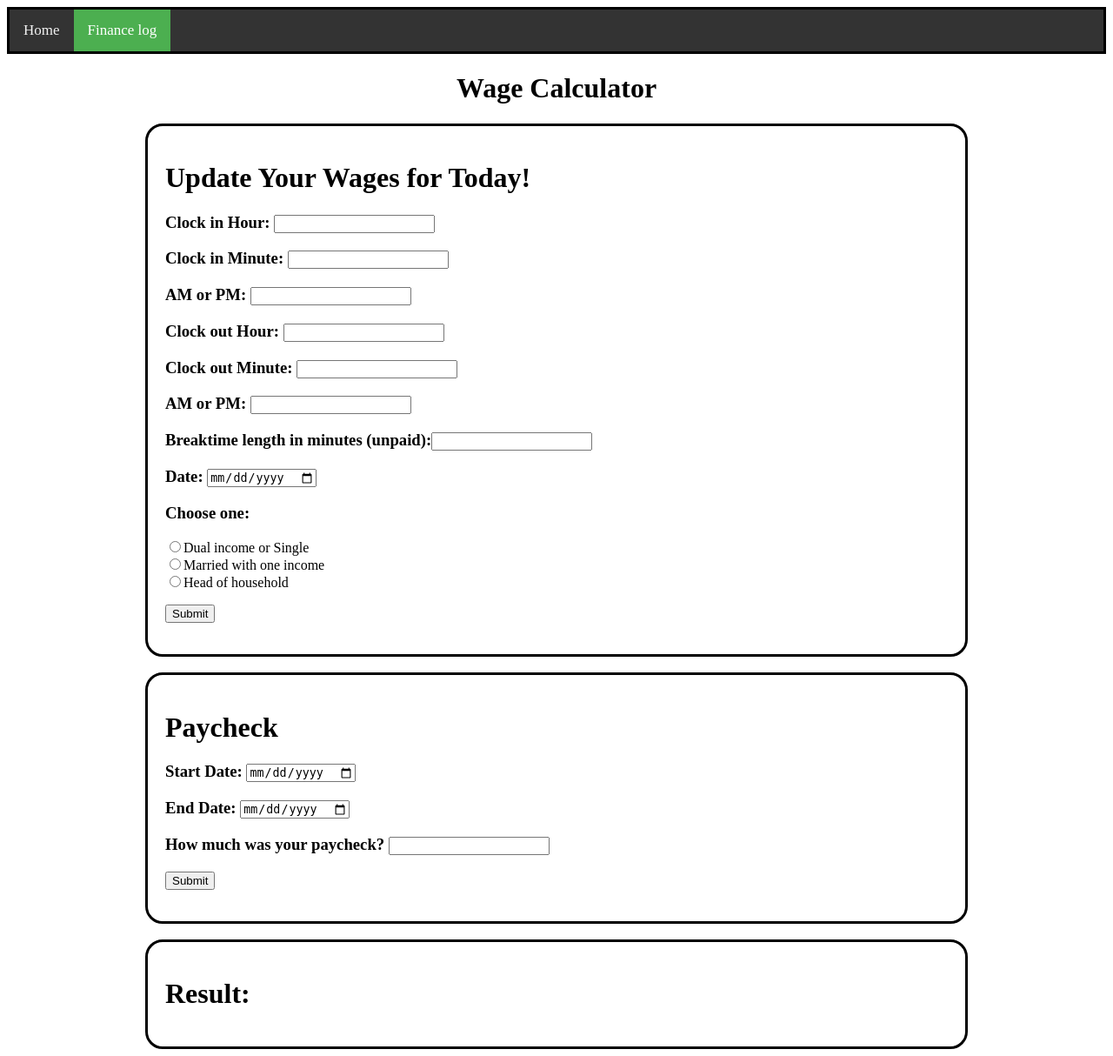
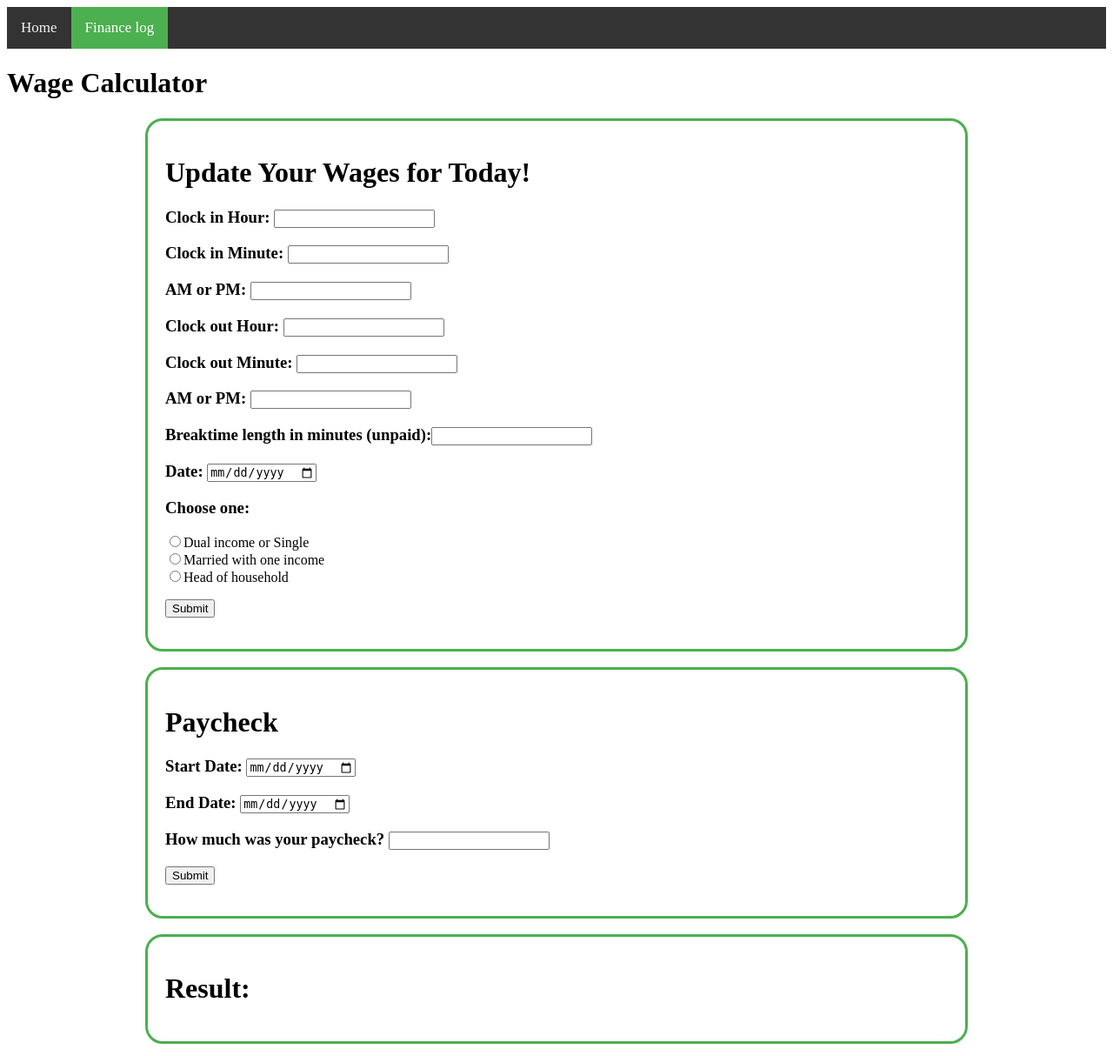
Before and after one commit to eliasd/Wage-Theft-Prevention-Site, a Python web app: template templates/finlog.html in a window 1280 px wide. Shown: the whole page at 87% size. Run offline with Jinja, Linux system fonts and the light colour scheme; the template is opened without the code that fills it: most values are stand-ins (such as "Sample title", 1, 10 or a date in 2020); some libraries are stand-ins or nearby versions; some web fonts are replaced.

Commit message:
finlog css green borders

```diff
--- a/static_files/financial_log_style.css
+++ b/static_files/financial_log_style.css
@@ -1,6 +1,4 @@
 #header{
-  border: 3px solid black;
-  text-align: right;
   font-family: 'Glegoo', serif;
 }
 h1{
@@ -40,7 +38,7 @@
   margin: auto;
 }
 #check_info{
-  border: 3px solid black;
+  border: 3px solid #4CAF50;
   min-width: 900px;
   width: 500px ;
   padding: 20px;
@@ -85,7 +83,7 @@
   display: block;
 }*/
 #pay_checks{
-  border: 3px solid black;
+  border: 3px solid #4CAF50;
   min-width: 900px;
   width: 500px ;
   padding: 20px;
@@ -94,7 +92,7 @@
   font-family: 'Sorts Mill Goudy', serif;
 }
 #result{
-  border: 3px solid black;
+  border: 3px solid #4CAF50;
   min-width: 900px;
   width: 500px ;
   padding: 20px;
--- a/templates/finlog.html
+++ b/templates/finlog.html
@@ -16,7 +16,7 @@
     <div class="topnav">
       <a href="http://localhost:8080/">Home</a>
       <a class="active">Finance log</a>
-      <a {{signout}} ></a>
+      <a {{signout}} </a>
     </div>
   </div>
 
```
